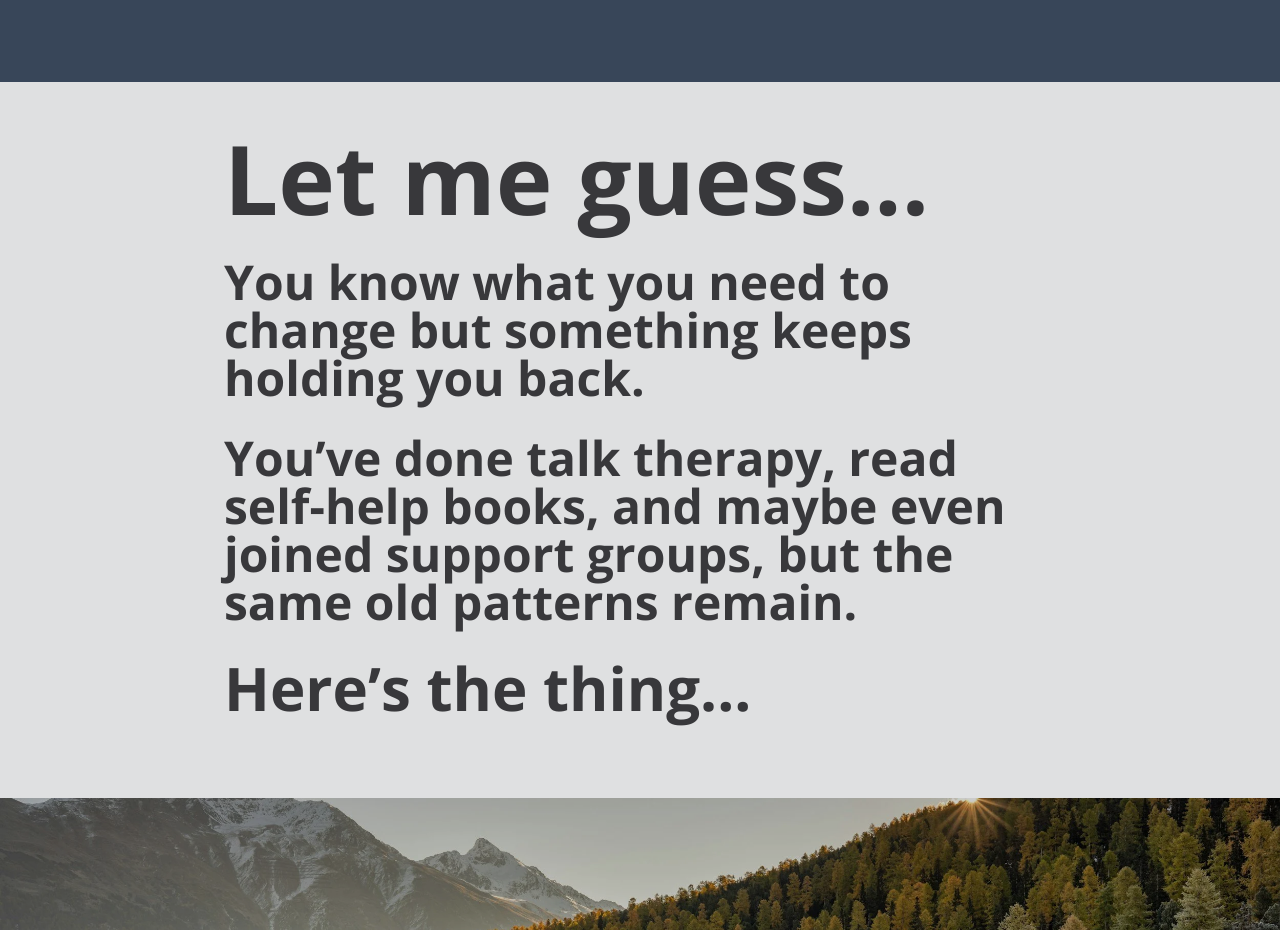
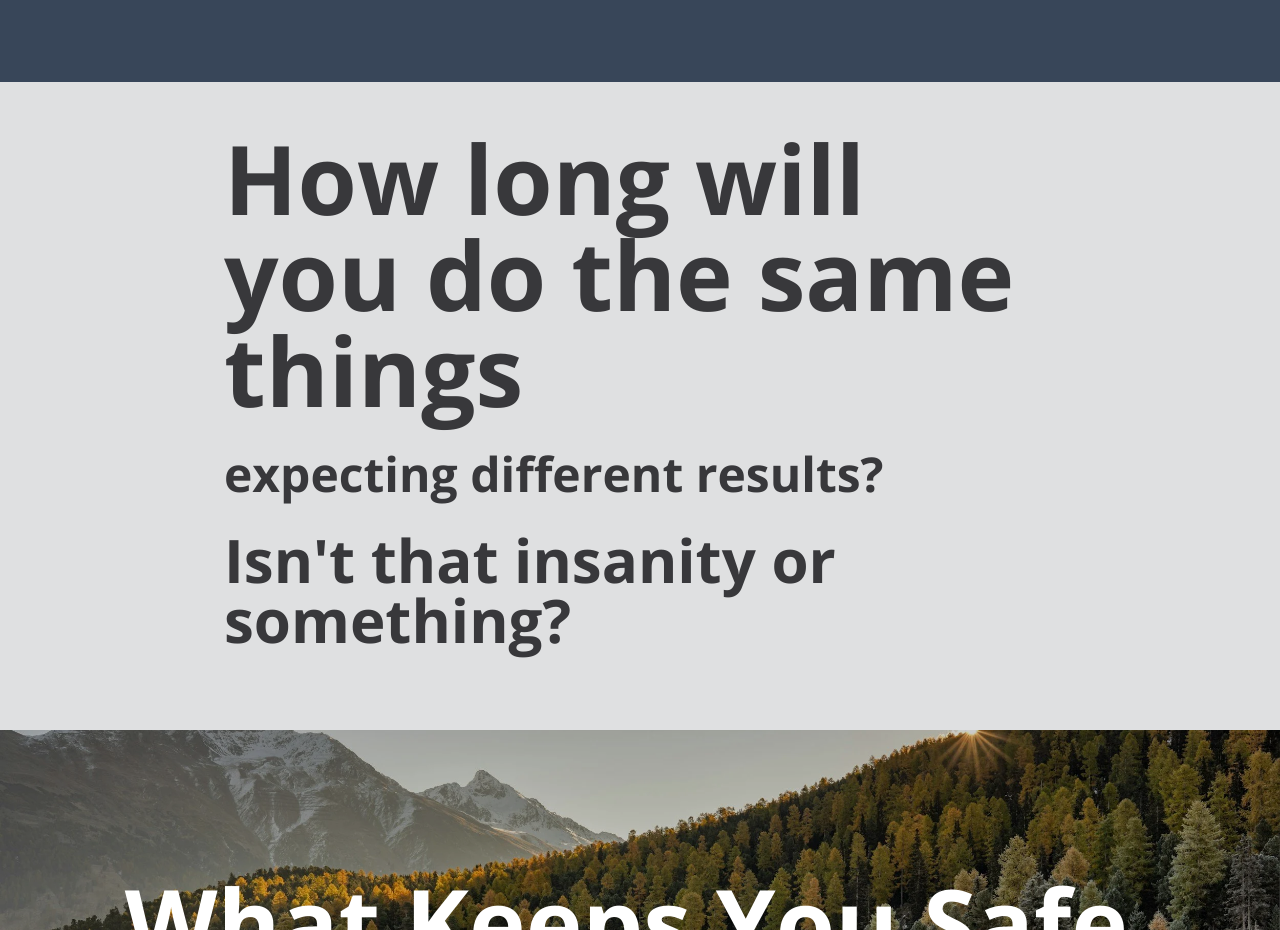
Before and after one commit to michaelzick/michaelzick.com, a Next.js app: page / in a window 1280 px wide. Shown: the part 1400-2330 px from the top of the page. Built offline with nearby package versions, Linux system fonts and the light colour scheme; no server answers.

Commit message:
changed subhero text like experiment

```diff
--- a/components/sections/BeginningSection.tsx
+++ b/components/sections/BeginningSection.tsx
@@ -38,28 +38,21 @@ export function BeginningSection({
             className={`font-headline text-5xl font-bold leading-[1.05] md:text-8xl transition-all duration-700 ease-out ${copyVisible[0] ? 'opacity-100 translate-y-0' : 'opacity-0 translate-y-6'
               }`}
           >
-            Let me guess...
+            How long will you do the same things
           </h2>
           <h3
             ref={setCopyRef(1)}
             className={`font-headline text-3xl font-bold leading-tight md:text-5xl transition-all duration-700 ease-out delay-150 ${copyVisible[1] ? 'opacity-100 translate-y-0' : 'opacity-0 translate-y-6'
               }`}
           >
-            You know what you need to change but something keeps holding you back.
-          </h3>
-          <h3
-            ref={setCopyRef(2)}
-            className={`font-headline text-3xl font-bold leading-tight md:text-5xl transition-all duration-700 ease-out delay-300 ${copyVisible[2] ? 'opacity-100 translate-y-0' : 'opacity-0 translate-y-6'
-              }`}
-          >
-            You’ve done talk therapy, read self-help books, and maybe even joined support groups, but the same old patterns remain.
+            expecting different results?
           </h3>
           <h2
             ref={setCopyRef(3)}
             className={`font-headline text-4xl font-bold leading-tight md:text-6xl transition-all duration-700 ease-out delay-500 ${copyVisible[3] ? 'opacity-100 translate-y-0' : 'opacity-0 translate-y-6'
               }`}
           >
-            Here’s the thing...
+            Isn&apos;t that insanity or something?
           </h2>
         </div>
       </section>
```
